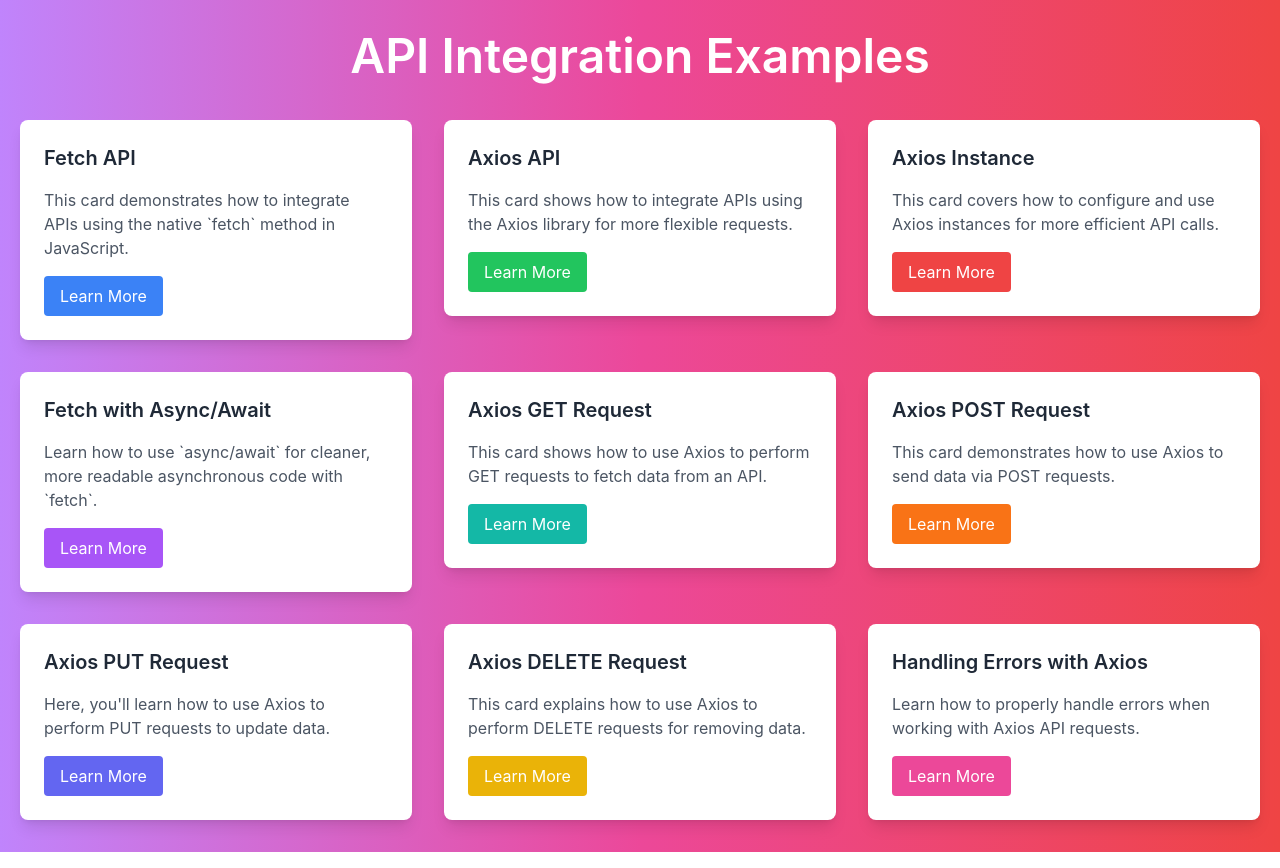
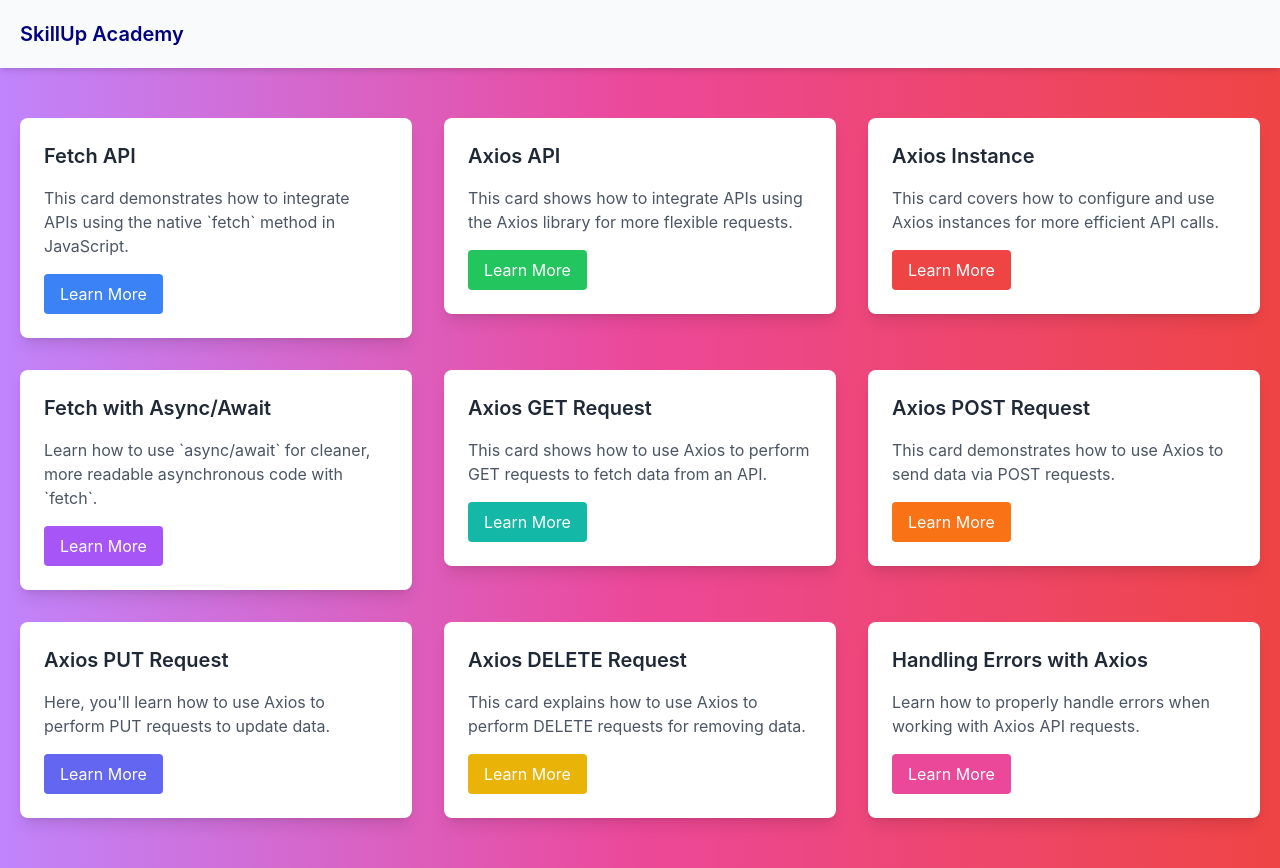
Before and after one commit to AKSHAW6299/BasicApiIntegration, a React (Create React App) app: page / in a window 1280 px wide. Built offline with nearby package versions, Linux system fonts and the light colour scheme.

Commit message:
home page

```diff
--- a/src/views/Fetchmethod.jsx
+++ b/src/views/Fetchmethod.jsx
@@ -25,7 +25,7 @@
 
 
   return (
-    <div className="container mx-auto p-6">
+    <div className="container mx-auto p-5">
       {/* Navbar */}
       <nav className="bg-blue-600text-white flex justify-between items-center">
         <Link to={'/'}>
@@ -42,7 +42,7 @@
       <div className="text-center">
         {loading ? (
           // Modern spinner
-          <div className="flex justify-center items-center">
+          <div className="flex justify-center items-center" style={{ height: '100vh' }}>
             <div className="spinner-border animate-spin border-t-4 border-blue-500 border-solid rounded-full w-16 h-16"></div>
           </div>
         ) : (
--- a/src/views/Home.jsx
+++ b/src/views/Home.jsx
@@ -4,11 +4,15 @@
 
 function Home() {
   return (
-    <div className="min-h-screen flex flex-col items-center justify-center bg-gradient-to-r from-purple-400 via-pink-500 to-red-500 py-8 px-5">
-      <h1 className="text-5xl font-semibold text-white mb-10 animate__animated animate__fadeIn animate__delay-1s">
-        API Integration Examples
-      </h1>
+    <>
+      <nav className="bg-slate-50 flex justify-between items-center p-5 sticky top-0 z-50 shadow-md w-full">
+        <Link to={'/'}>
+          <h1 className="text-xl font-semibold" style={{ color: '#000080' }}>SkillUp Academy</h1>
+        </Link>
+        <div></div>
+      </nav>
 
+      <div className="min-h-screen flex flex-col justify-center bg-gradient-to-r from-purple-400 via-pink-500 to-red-500 py-6 px-5">
         <div className="grid grid-cols-1 sm:grid-cols-2 md:grid-cols-3 gap-8">
           {/* Card 1: Fetch API */}
           <Link to={'/fetchmethod'}>
@@ -128,6 +132,7 @@
           </Link>
         </div>
       </div>
+    </>
   );
 }
 
```
Lines whose indentation alone changed are shown as unchanged.
